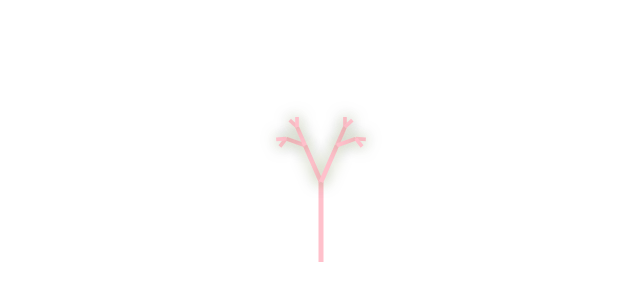
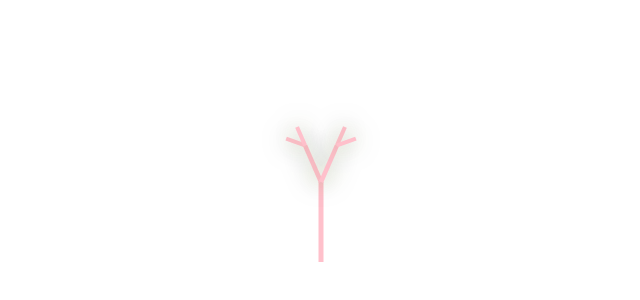
Before and after one commit to Jessica0525/Graficacion, a plain HTML site: page FRACTAL.html in a window 1280 px wide. Shown: the part 246-546 px from the top of the page, 87-727 px from the left. Drawn offline with Linux system fonts and the light colour scheme.

Commit message:
Update FRACTAL.html

```diff
--- a/FRACTAL.html
+++ b/FRACTAL.html
@@ -22,10 +22,10 @@
         ctx.moveTo(0, 0);
         ctx.lineTo(0, -len);
         ctx.stroke();
- ctx.shadowBlur = 15;
+ ctx.shadowBlur = 25;
         ctx.shadowColor = "rgba(80,100,20,0.5)";
 
-        if(len < 15) {
+        if(len < 25) {
             ctx.restore();
             return;
         }
```
